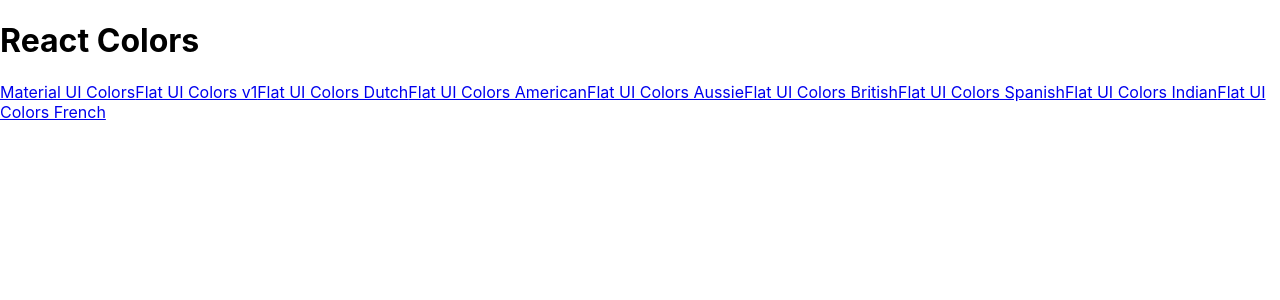
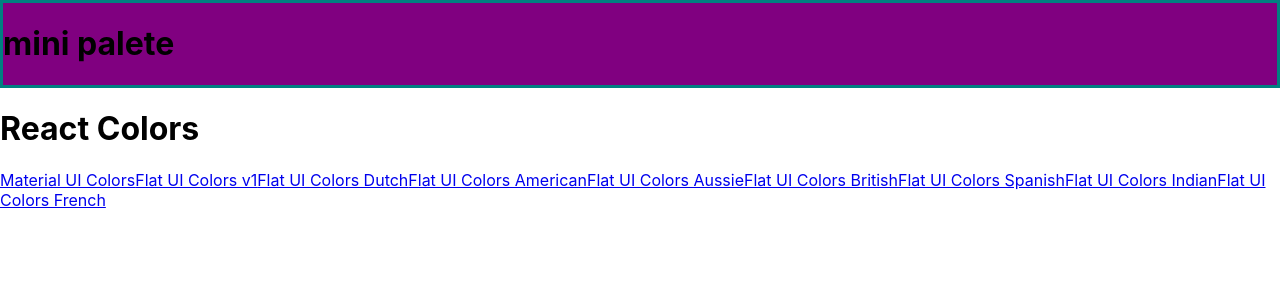
Before and after one commit to rusakovic/colors-app, a React (Create React App) app: page / in a window 1280 px wide. Shown: the top 300 px of the page. Built offline with nearby package versions, Linux system fonts and the light colour scheme.

Commit message:
Using MaterialUI style with demo styles

```diff
--- a/package.json
+++ b/package.json
@@ -5,6 +5,7 @@
   "dependencies": {
     "@material-ui/core": "^4.3.2",
     "@material-ui/icons": "^4.2.1",
+    "@material-ui/styles": "^4.3.0",
     "chroma-js": "^2.0.4",
     "rc-slider": "^8.6.13",
     "react": "^16.9.0",
--- /dev/null
+++ b/src/MiniPalette.js
@@ -0,0 +1,22 @@
+import React from 'react';
+
+import { withStyles } from '@material-ui/styles';
+
+const styles = {
+  main: {
+    backgroundColor: 'purple',
+    border: '3px solid teal'
+  }
+}
+
+let MiniPalette = (props) => {
+  const {classes} = props;
+  console.log(classes)
+  return (
+    <div className={classes.main}>
+      <h1>mini palete</h1>
+    </div>
+  )
+}
+
+export default withStyles(styles)(MiniPalette);
--- a/src/PaletteList.js
+++ b/src/PaletteList.js
@@ -1,4 +1,5 @@
 import React, { Component } from 'react';
+import MiniPalette from './MiniPalette'
 import {Link} from 'react-router-dom';
 
  class PaletteList extends Component {
@@ -6,6 +7,7 @@
     const { palettes } = this.props
     return (
       <div>
+        <MiniPalette />
         <h1>React Colors</h1>
         {palettes.map(palette => (
           <Link to={`/palette/${palette.id}`}>
```
Also changed, not shown: 1 other file (tests, documents, lock files or other folders).
